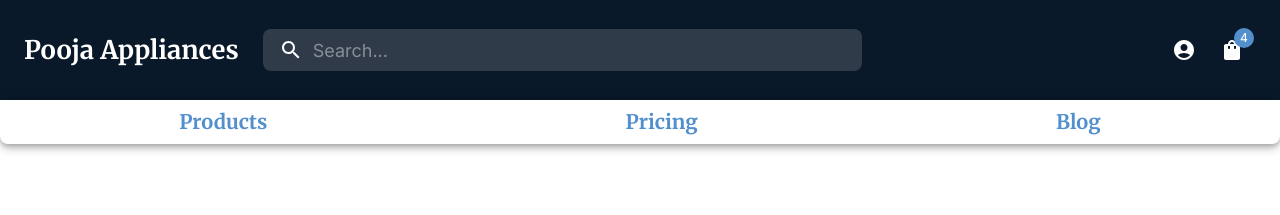
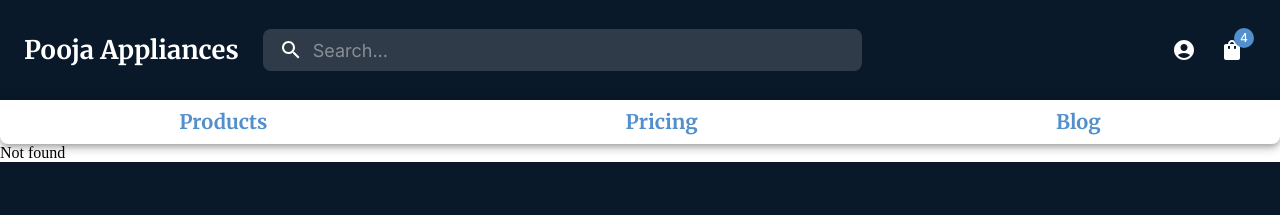
Before and after one commit to akshay2042000/pooja-appliances, a React (Create React App) app in the folder client/: page /cart in a window 1280 px wide. Shown: the top 215 px of the page. Built offline with nearby package versions, Linux system fonts and the light colour scheme; a web font is replaced by a local one.

Commit message:
fixed routes and carousel

```diff
--- a/client/src/App.js
+++ b/client/src/App.js
@@ -1,7 +1,7 @@
 import Typography from '@mui/material/Typography'
 import { ThemeProvider } from '@mui/material/styles';
 import { theme } from './themes';
-import { Route, Routes, useLocation } from 'react-router-dom';
+import { Outlet, Route, Routes, useLocation, useParams } from 'react-router-dom';
 import Layout from './components/Layout';
 import HomePage from './pages/HomePage';
 import ProductsPage from './pages/ProductsPage';
@@ -10,8 +10,9 @@ import BillingPage from './pages/BillingPage';
 import LoginPage from './pages/LoginPage';
 import SingleProductPage from './pages/SingleProductPage';
 import NotFoundPage from './pages/NotFoundPage';
-import { useEffect } from 'react';
-
+import { Children, useEffect } from 'react';
+import MainPage from './pages/MainPage';
+import Appliances from './components/Appliances';
 
 function App() {
     const { pathname } = useLocation();
@@ -22,19 +23,22 @@ function App() {
     return (
         <ThemeProvider theme={theme}>
             <Routes>
-                <Route path='/' element={<Layout />}>
-                    <Route index element={<HomePage />} />
-                    <Route path='products'>
-                        <Route index element={<ProductsPage />} />
-                        <Route path='/products/:productId' element={<SingleProductPage />} />
+                <Route path='/' element={<Layout />} >
+                    <Route index element={<MainPage />} />
+                    <Route path=':app' element={<Appliances />}>
+                        <Route index element={<HomePage />} />
+                        <Route path='products'>
+                            <Route index element={<ProductsPage />} />
+                            <Route path=':productId' element={<SingleProductPage />} />
+                        </Route>
+                        <Route path='cart' element={<CartPage />} />
+                        <Route path='bill' element={<BillingPage />} />
                     </Route>
-                    <Route path='cart' element={<CartPage />} />
-                    <Route path='bill' element={<BillingPage />} />
+                    <Route path='/login' element={<LoginPage />} />
                     <Route path="*" element={<NotFoundPage />} />
                 </Route>
-                <Route path='/login' element={<LoginPage />} />
             </Routes>
-        </ThemeProvider>
+        </ThemeProvider >
     );
 }
 
--- /dev/null
+++ b/client/src/components/Appliances.js
@@ -0,0 +1,23 @@
+import React from 'react'
+import { Outlet, useParams } from 'react-router-dom';
+import NotFoundPage from '../pages/NotFoundPage';
+
+const Appliances = () => {
+    const { app } = useParams();
+    return (
+        <div>
+            {
+                (app === 'pooja' || app === 'pooja') ?
+                    (
+                        <Outlet />
+                    )
+                    :
+                    (
+                        <NotFoundPage  />
+                    )
+            }
+        </div>
+    )
+}
+
+export default Appliances
--- a/client/src/components/CarouselComp.js
+++ b/client/src/components/CarouselComp.js
@@ -21,9 +21,11 @@ const settings = {
 const CarouselComp = ({ items, isHome }) => {
     const slider = useRef(null);
     const theme = useTheme();
+
+    isHome && (settings.autoplay = true) && (settings.autoplaySpeed = 5000);
     return (
         <>
-            <Slider ref={slider} {...settings}>
+            <Slider ref={slider} {...settings}  >
                 {
                     items.map((item, i) => {
                         return (
@@ -37,6 +39,9 @@ const CarouselComp = ({ items, isHome }) => {
                                 }}>
                                     <IconButton aria-label="prev" size="large" sx={{
                                         backgroundColor: `${theme.palette.secondary.main}`,
+                                        '&:hover': {
+                                            backgroundColor: `${theme.palette.secondary.dark}`
+                                        },
                                         position: 'absolute',
                                         left: '5px',
                                     }} onClick={() => slider.current.slickPrev()}>
@@ -44,6 +49,9 @@ const CarouselComp = ({ items, isHome }) => {
                                     </IconButton>
                                     <IconButton aria-label="next" size="large" sx={{
                                         backgroundColor: `${theme.palette.secondary.main}`,
+                                        '&:hover': {
+                                            backgroundColor: `${theme.palette.secondary.dark}`
+                                        },
                                         position: 'absolute',
                                         right: '5px',
                                     }} onClick={() => slider.current.slickNext()}>
--- a/client/src/components/Layout.js
+++ b/client/src/components/Layout.js
@@ -1,6 +1,6 @@
 import React from 'react'
 import Typography from '@mui/material/Typography'
-import { Outlet } from 'react-router-dom'
+import { Outlet, useParams } from 'react-router-dom'
 import NavBar from './NavBar'
 import CategoriesComp from './CategoriesComp'
 import Footer from './Footer'
@@ -8,14 +8,16 @@ import Footer from './Footer'
 
 
 const Layout = () => {
+
+    const {app}=useParams()
     return (
         <div>
-            <NavBar/>
+            <NavBar app={app}/>
             <CategoriesComp/>
             <div className="content">
                 <Outlet />
             </div>
-            <Footer/>
+            <Footer app={app}/>
         </div>
     )
 }
--- a/client/src/components/SingleProduct.js
+++ b/client/src/components/SingleProduct.js
@@ -16,7 +16,6 @@ const product = {
 }
 
 const items = product.images.map(image => ({ image: image }))
-console.log(items);
 
 const SingleProduct = () => {
 
--- a/client/src/pages/HomePage.js
+++ b/client/src/pages/HomePage.js
@@ -5,8 +5,9 @@ import CategoriesHome from '../components/CategoriesHome'
 import { Container, Paper, Grid } from '@mui/material'
 import HomeCard from '../components/HomeCard'
 import { Box } from '@mui/system'
-import { Link } from 'react-router-dom'
+import { Link, useParams } from 'react-router-dom'
 import { HashLink } from 'react-router-hash-link';
+import NotFoundPage from './NotFoundPage'
 
 var items = [
     {
@@ -28,25 +29,25 @@ var items = [
 ]
 
 const HomePage = () => {
-
+    const { app } = useParams()
+    // console.log(app)
     return (
-        <div>
+        <>
             <CarouselComp items={items} isHome={true} />
             <CategoriesHome />
             <Container disableGutters={true}>
                 <Paper sx={{ backgroundColor: 'primary.main', borderRadius: 3, my: 6, padding: 4 }}>
-                    <Box sx={{ display: 'flex', alignItems: 'center', justifyContent: 'space-around', flexWrap:'wrap', px:5 }}>
+                    <Box sx={{ display: 'flex', alignItems: 'center', justifyContent: 'space-around', flexWrap: 'wrap', px: 5 }}>
                         <Link to='/'>
                             <HomeCard heading={'Products'} />
                         </Link>
-
                         <HashLink smooth to="#categories">
                             <HomeCard heading={'Categories'} />
                         </HashLink>
                     </Box>
                 </Paper>
             </Container>
-        </div>
+        </>
     )
 }
 
--- /dev/null
+++ b/client/src/pages/MainPage.js
@@ -0,0 +1,14 @@
+import React from 'react'
+import { Link, Outlet } from "react-router-dom";
+
+
+const MainPage = () => {
+    return (
+        <div>
+            <h1>main page</h1>
+            <Outlet />
+        </div>
+    )
+}
+
+export default MainPage
--- a/client/src/pages/SingleProductPage.js
+++ b/client/src/pages/SingleProductPage.js
@@ -1,12 +1,16 @@
 import { Container } from '@mui/material'
 import React from 'react'
+import { useParams } from 'react-router-dom'
 import RelatedProducts from '../components/RelatedProducts'
 import SingleProduct from '../components/SingleProduct'
 
 
 const SingleProductPage = () => {
+
+    const { productId } = useParams()
     return (
         <div>
+
             <Container disableGutters={true} fixed sx={{ p: 6 }}>
                 <SingleProduct />
                 <RelatedProducts />
```
